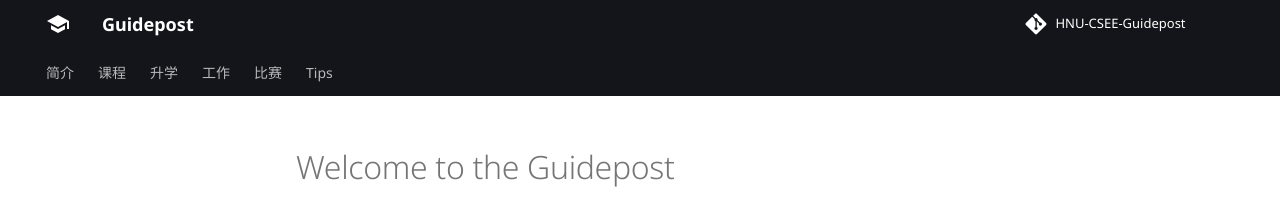
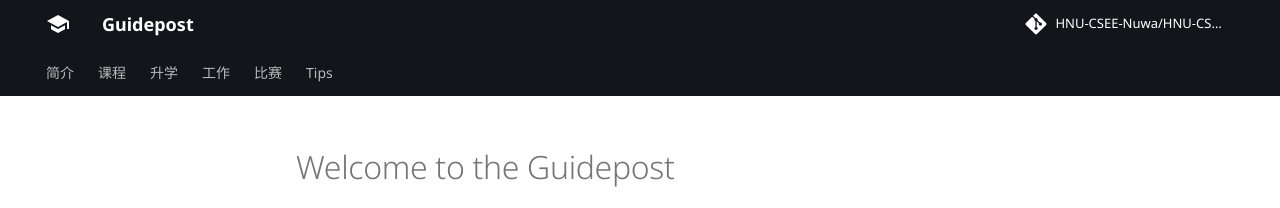
Before and after one commit to xxgn/Guidepost, an MkDocs documentation site: the page built from docs/index.md, in a window 1280 px wide. Shown: the top 208 px of the page. Built offline with MkDocs 1.6.1 and Material for MkDocs 9.7.7, drawn with Linux system fonts in a browser that asks for light colours; comment, search, counter and statistics services are not loaded.

Commit message:
mkdocs.yml: fix button bugs

```diff
--- a/mkdocs.yml
+++ b/mkdocs.yml
@@ -1,8 +1,8 @@
 site_name: Guidepost
 
-repo_name: 'HNU-CSEE-Guidepost'
+repo_name: 'HNU-CSEE-Nuwa/HNU-CSEE-Guidepost'
 repo_url: 'https://github.com/HNU-CSEE-Nuwa/HNU-CSEE-Guidepost'
-edit_uri: edit/master/docs/
+edit_uri: edit/main/docs/
 
 nav:
   - 简介:
```
